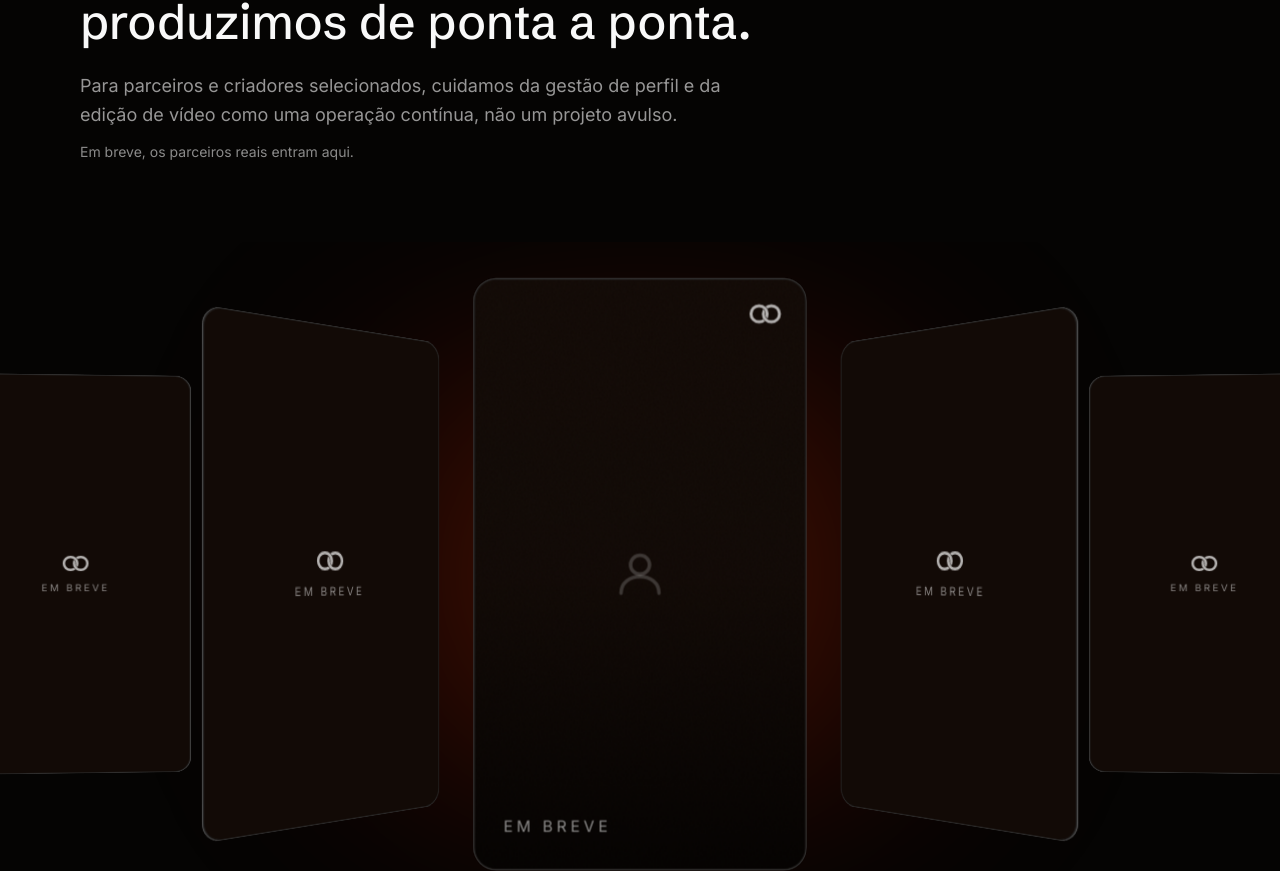
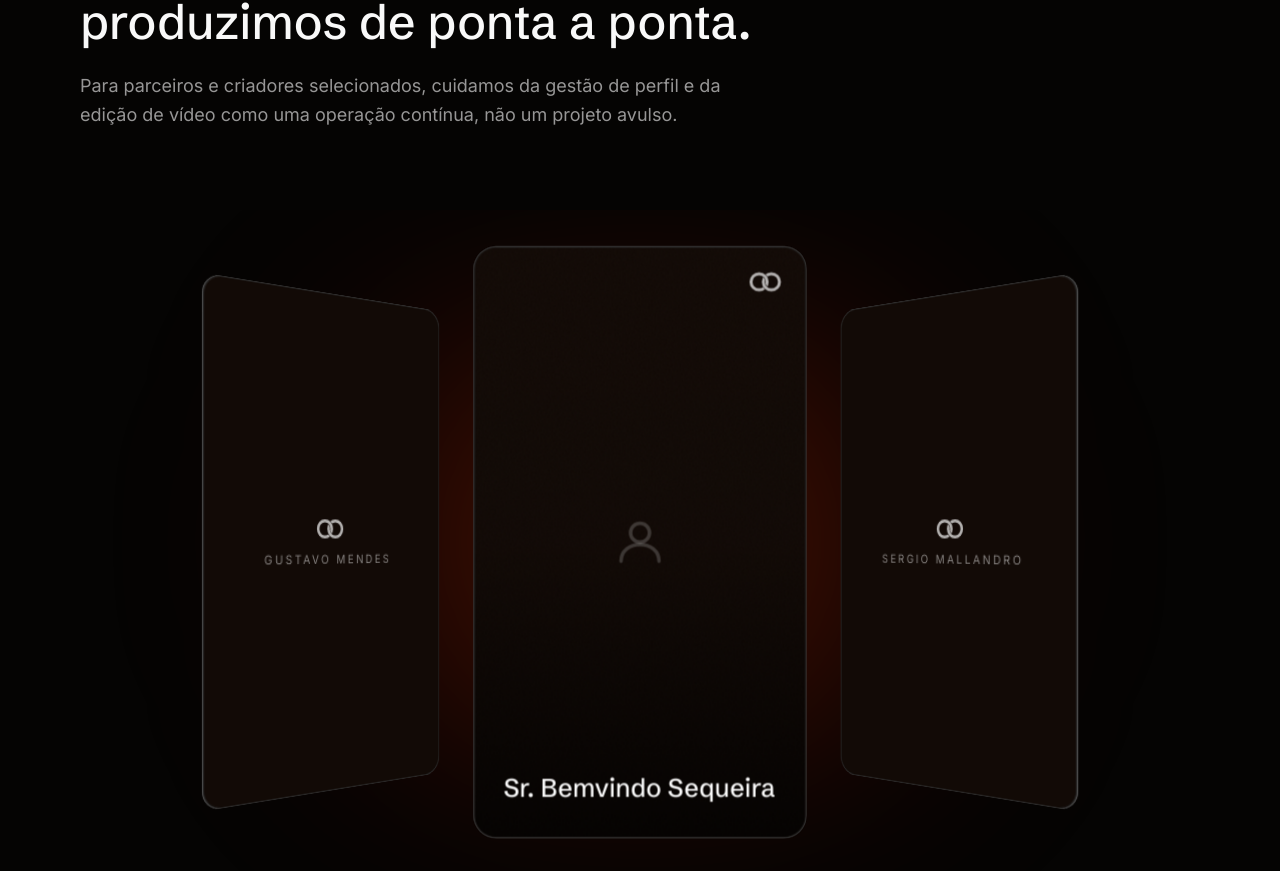
Before and after one commit to lumiereagency/Studiolumi, a Next.js app: page / in a window 1280 px wide. Shown: the part 8571-9442 px from the top of the page. Built offline with nearby package versions, Linux system fonts and the light colour scheme; no server answers.

Commit message:
Add real partner names to Partners carousel
Sergio Mallandro, Sr. Bemvindo Sequeira, and Gustavo Mendes populate
the carousel. Photos still pending.

Co-Authored-By: Claude Sonnet 5 <noreply@anthropic.com>
Claude-Session: https://claude.ai/code/session_01S3NWZXDqNggB6f7B2dxsJC

```diff
--- a/src/components/Partners.tsx
+++ b/src/components/Partners.tsx
@@ -5,12 +5,9 @@ import { Eyebrow } from "./Eyebrow";
 import { InfluencerCarousel, type Creator } from "./InfluencerCarousel";
 
 const PARTNERS: Creator[] = [
-  { id: "p1" },
-  { id: "p2" },
-  { id: "p3" },
-  { id: "p4" },
-  { id: "p5" },
-  { id: "p6" },
+  { id: "p1", name: "Sergio Mallandro" },
+  { id: "p2", name: "Sr. Bemvindo Sequeira" },
+  { id: "p3", name: "Gustavo Mendes" },
 ];
 
 export function Partners() {
@@ -27,9 +24,6 @@ export function Partners() {
             perfil e da edição de vídeo como uma operação contínua, não um
             projeto avulso.
           </p>
-          <p className="mt-3 text-sm text-paper/55">
-            Em breve, os parceiros reais entram aqui.
-          </p>
         </Reveal>
       </div>
 
```
